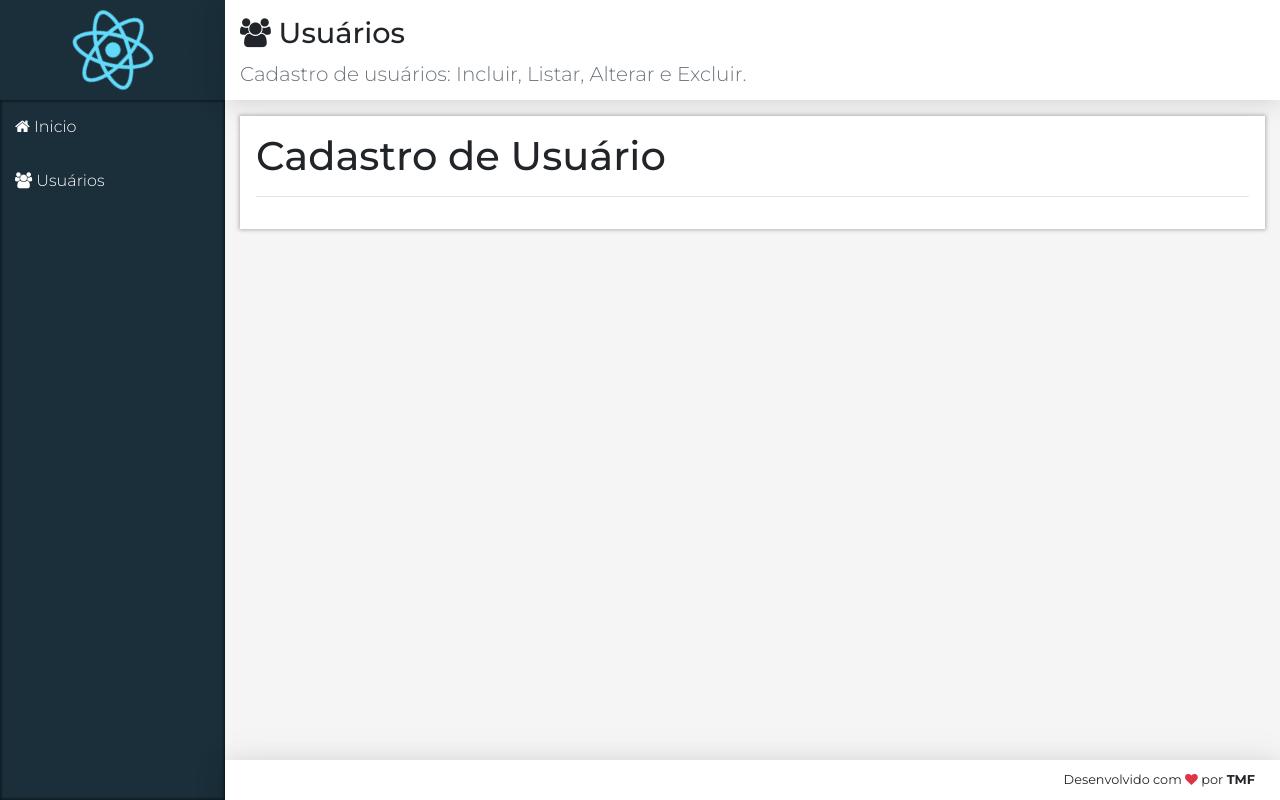
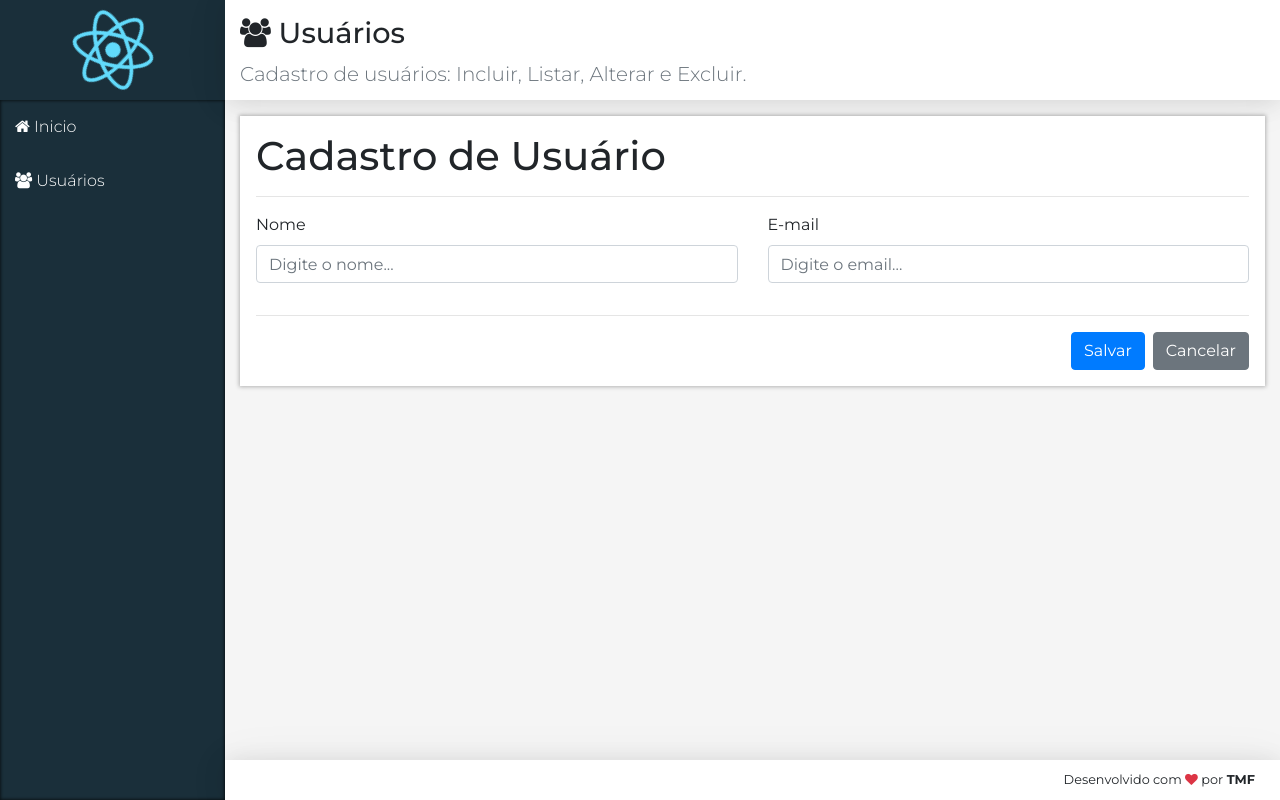
Before and after one commit to martins86/poc-react-gipod, a React (Create React App) app in the folder crud-user/frontend/: page /users in a window 1280 px wide. Built offline with nearby package versions, Linux system fonts and the light colour scheme.

Commit message:
adicionando form

```diff
--- a/crud-user/frontend/src/components/page/user.jsx
+++ b/crud-user/frontend/src/components/page/user.jsx
@@ -34,9 +34,69 @@ export default class UserCrud extends Component {
   }
 
   getUpdatedList(user) {
-    const list = this.state.list.filter(u => u.id !== user.id);
+    const list = this.state.list.filter((u) => u.id !== user.id);
     list.unshift(user);
     return list;
+  }
+
+  updateField(event) {
+    const user = { ...this.state.user };
+    user[event.target.name] = event.target.value;
+  }
+
+  renderForm() {
+    return (
+      <div className="form">
+        <div className="row">
+          <div className="col-12 col-md-6">
+            <div className="form-group">
+              <label htmlFor="name">Nome</label>
+              <input
+                type="text"
+                className="form-control"
+                name="name"
+                placeholder="Digite o nome..."
+                defaultValue={this.state.user.name}
+                onChange={(e) => this.updateField(e)}
+              />
+            </div>
+          </div>
+          <div className="col-12 col-md-6">
+            <div className="form-group">
+              <label htmlFor="email">E-mail</label>
+              <input
+                type="text"
+                className="form-control"
+                name="email"
+                placeholder="Digite o email..."
+                defaultValue={this.state.user.email}
+                onChange={(e) => this.updateField(e)}
+              />
+            </div>
+          </div>
+        </div>
+
+        <hr />
+
+        <div className="row">
+          <div className="col-12 d-flex justify-content-end">
+            <button
+              className="btn btn-primary"
+              onClick={(e) => this.saveForm(e)}
+            >
+              Salvar
+            </button>
+
+            <button
+              className="btn btn-secondary ml-2"
+              onClick={(e) => this.clearForm(e)}
+            >
+              Cancelar
+            </button>
+          </div>
+        </div>
+      </div>
+    );
   }
 
   render() {
@@ -44,6 +104,7 @@ export default class UserCrud extends Component {
       <Content {...headerProps}>
         <h1>Cadastro de Usuário</h1>
         <hr />
+        {this.renderForm()}
       </Content>
     );
   }
```
